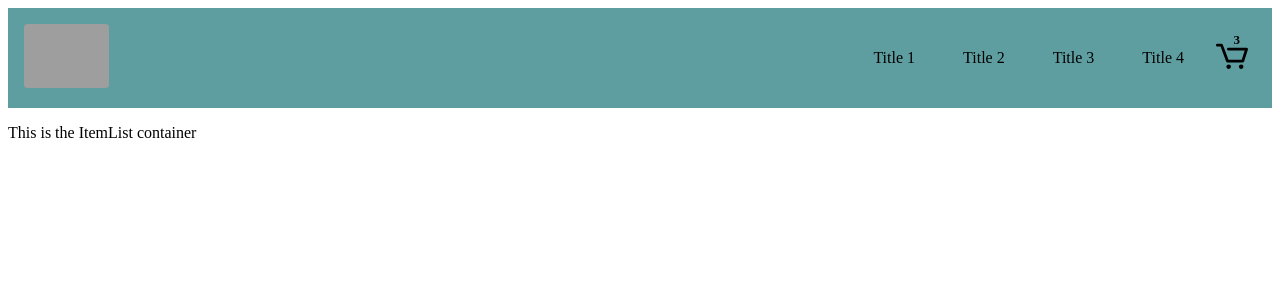
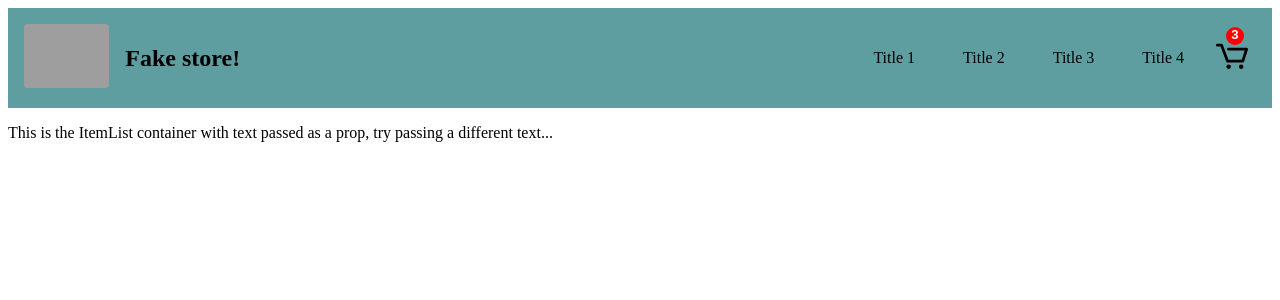
Before and after one commit to rcossio/LearningReactJS, a React (Create React App) app: page / in a window 1280 px wide. Shown: the top 300 px of the page. Built offline with nearby package versions, Linux system fonts and the light colour scheme; grey boxes are pictures that could not be loaded.

Commit message:
Brandname added

```diff
--- a/src/App.js
+++ b/src/App.js
@@ -5,8 +5,8 @@ import ItemListContainer from "./components/itemlistcontainer"
 function App() {
   return (
     <Fragment>
-      < Header />
-      < ItemListContainer text='This is the ItemList container' />
+      < Header /> {/* Ver NavBar adentro del header */}
+      < ItemListContainer text='This is the ItemList container with text passed as a prop, try passing a different text...' />
     </Fragment>
   )
 }
--- a/src/components/cartwidget.css
+++ b/src/components/cartwidget.css
@@ -1,4 +1,4 @@
-.cart-div {
+.cart-container {
     position: relative;
 }
 
@@ -7,10 +7,23 @@
     margin: 0.5rem;
 }
 
+.counter-container {
+    width: 1rem;
+    height: 1rem;
+    background-color: red;
+    padding: 1px;
+    position: absolute;
+    top: -4pt;
+    right: 9pt;
+    text-align: center;
+    display: flex;
+    justify-content: center;
+    flex-direction: column;
+    border-radius: 50%;
+}
 .counter{
     font-weight: 600;
     font-size: small;
-    position: absolute;
-    top: 0;
-    right: 1rem;
+    color: white;
+    font-family: 'Courier New', Courier, monospace;
 }
--- a/src/components/cartwidget.js
+++ b/src/components/cartwidget.js
@@ -3,9 +3,11 @@ import cart from "./cart.svg";
 
 const CartWidget = () => {
     return(
-        <picture className="cart-div">
+        <picture className="cart-container">
             <img className={"cart"} src={cart} alt={"CartWidget"}/>
-            <span className="counter">3</span>
+            <div className="counter-container">
+                <span className="counter">3</span>
+            </div>
         </picture>
     )
 }
--- a/src/components/header.css
+++ b/src/components/header.css
@@ -1,7 +1,7 @@
 .header {
     display: flex;
     flex-direction: row;
+    align-items: center;
     justify-content: space-between;
-    align-items: center;
     background-color: cadetblue;
 }
--- a/src/components/navbar.css
+++ b/src/components/navbar.css
@@ -1,9 +1,22 @@
 .navbar {
+    display:flex;
+    flex-direction: row;
+    justify-content: space-between;
+    align-items: center;
+    width: 100%;
+}
+
+.navbar-body {
     display:flex;
     flex-direction: row;
     align-content: flex-end;
     align-items: center;
     margin: 0 1rem;
+}
+
+.brandname {
+    font-family: Impact, Haettenschweiler, 'Arial Narrow Bold', sans-serif;
+    font-size: large;
 }
 
 .navbar-list {
--- a/src/components/navbar.js
+++ b/src/components/navbar.js
@@ -4,6 +4,8 @@ import CartWidget from "./cartwidget.js"
 const NavBar = () => {
     return (
     <nav className="navbar">
+        <h1>Fake store!</h1>
+        <div className="navbar-body">
             <ul className="navbar-list">
                 <li className="navbar-list-item"> Title 1 </li>
                 <li className="navbar-list-item"> Title 2 </li>
@@ -11,6 +13,7 @@ const NavBar = () => {
                 <li className="navbar-list-item"> Title 4 </li>
             </ul>
             <CartWidget/>
+        </div>
     </nav>
     )
 }
```
Lines whose indentation alone changed are shown as unchanged.
